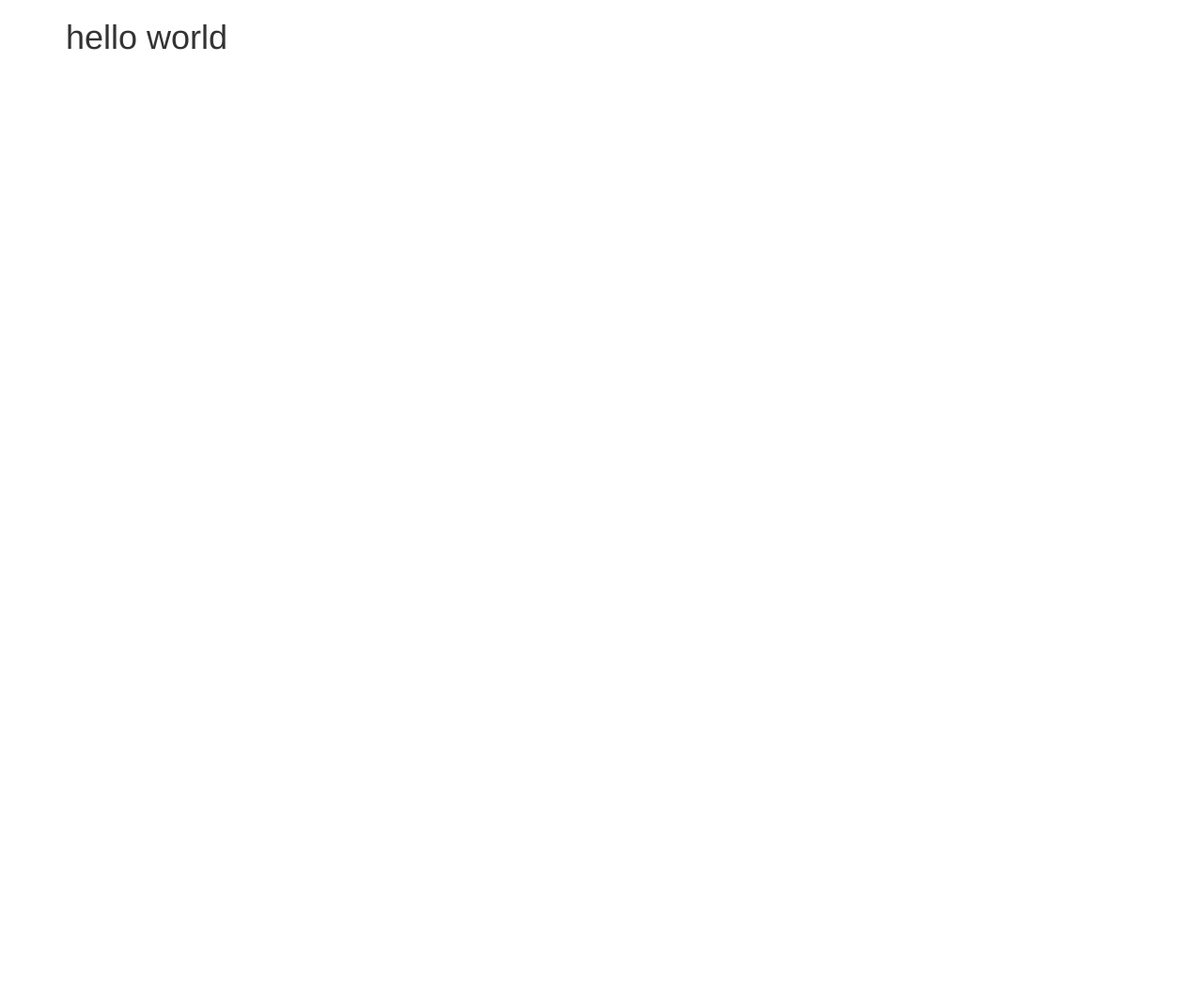
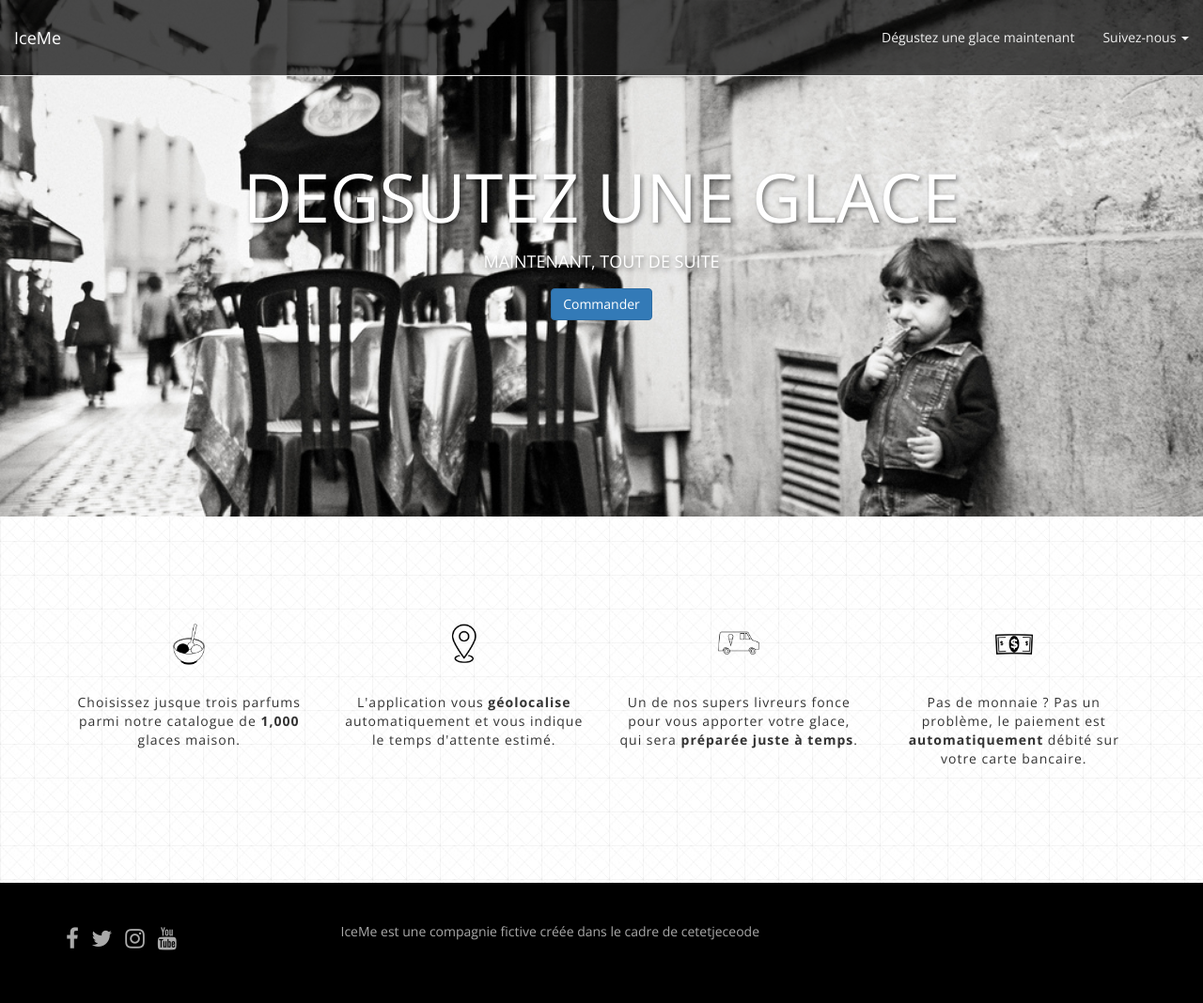
Before and after one commit to rjayce/iceme-github-pages, a plain HTML site: page index.html in a window 1280 px wide. Shown: the whole page at 94% size. Before the commit the page ends 800 px from the top, so only its background shows below. Drawn offline with nearby package versions, Linux system fonts and the light colour scheme.

Commit message:
Reprise de iceme-boothstrap

```diff
--- /dev/null
+++ b/css/style.css
@@ -0,0 +1,81 @@
+body {
+	background-image: url("../images/grid.jpg");
+	font-family: "Open Sans"
+}
+
+#footer {
+	background-color: black;
+	color: #aaaaaa;
+	padding-top: 3em;
+	padding-bottom: 3em;
+}
+
+#footer a {
+	color: #aaaaaa;
+}
+
+#footer a:hover {
+	color: #dddddd;
+}
+
+.social a {
+	font-size: 24px;
+}
+
+#wrapper {
+	background-image: url("../images/background/background.jpg");
+	height: 550px;
+	background-size: cover;
+	text-align: center;
+	padding-top: 150px;
+	color: white;
+	text-shadow: 2px 2px 5px rgba(0, 0, 0, 0.5);
+}
+
+#wrapper h1 {
+	font-size: 72px;
+}
+
+#wrapper h2 {
+	font-size: 18px;
+	margin-bottom: 1em;
+}
+
+.spacer {
+	height: 8em;
+}
+
+.feature p {
+	font-weight: 300;
+	letter-spacing: 1px;
+}
+
+.feature img {
+	margin-bottom: 2em;
+}
+
+.navbar-transparent {
+	background-color: rgba(0,0,0,0.7);
+}
+
+.navbar-transparent .navbar-brand,
+.navbar-transparent .navbar-nav > li > a {
+  color: #eeeeee;
+  line-height: 50px;
+}
+
+.navbar-transparent .navbar-nav > li > a:hover,
+.navbar-transparent .navbar-nav > li > a:active,
+.navbar-transparent .navbar-nav > li > a:focus,
+.navbar-transparent .navbar-nav > .open > a,
+.navbar-transparent .navbar-nav > .open > a:hover,
+.navbar-transparent .navbar-nav > .open > a:focus {
+  color: white;
+  background-color: rgba(0, 0, 0, 0.3);
+}
+
+.navbar-transparent .navbar-brand:hover,
+.navbar-transparent .navbar-brand:active,
+.navbar-transparent .navbar-brand:focus {
+  color: white;
+}
--- a/index.html
+++ b/index.html
@@ -1,14 +1,19 @@
 <!DOCTYPE html>
+
 <html>
+
   <head>
     <meta charset="utf-8">
     <meta http-equiv="X-UA-Compatible" content="IE=edge">
     <meta name="viewport" content="width=device-width, initial-scale=1">
 
-    <title>IceMe - Test Github</title>
+    <title>IceMe - Dégustez une glace</title>
 
     <link rel="stylesheet" href="https://maxcdn.bootstrapcdn.com/bootstrap/3.2.0/css/bootstrap.min.css">
     <link rel="stylesheet" href="https://maxcdn.bootstrapcdn.com/font-awesome/4.1.0/css/font-awesome.min.css">
+
+    <link href='https://fonts.googleapis.com/css?family=Open+Sans:400,300,700' rel='stylesheet' type='text/css'>
+    <link rel="stylesheet" href="css/style.css">
 
     <!-- HTML5 Shim and Respond.js IE8 support of HTML5 elements and media queries -->
     <!-- Leave those next 4 lines if you care about users using IE8 -->
@@ -19,17 +24,118 @@
   </head>
 
   <body>
-    <div class="container">
+
+    <nav class="navbar navbar-default navbar-transparent navbar-fixed-top">
+      <div class="container-fluid">
+        <!-- Brand and toggle get grouped for better mobile display -->
+        <div class="navbar-header">
+          <button type="button" class="navbar-toggle collapsed" data-toggle="collapse" data-target="#bs-example-navbar-collapse-1" aria-expanded="false">
+            <span class="sr-only">Toggle navigation</span>
+            <span class="icon-bar"></span>
+            <span class="icon-bar"></span>
+            <span class="icon-bar"></span>
+          </button>
+          <a class="navbar-brand" href="#">IceMe</a>
+        </div>
+
+        <!-- Collect the nav links, forms, and other content for toggling -->
+        <div class="collapse navbar-collapse" id="bs-example-navbar-collapse-1">
+
+          <ul class="nav navbar-nav navbar-right">
+            <li><a href="#">Dégustez une glace maintenant</a></li>
+            <li class="dropdown">
+              <a href="#" class="dropdown-toggle" data-toggle="dropdown" role="button" aria-haspopup="true" aria-expanded="false">Suivez-nous <span class="caret"></span></a>
+              <ul class="dropdown-menu">
+                <li><a href="#">Facebook</a></li>
+                <li><a href="#">Another action</a></li>
+                <li><a href="#">Something else here</a></li>
+                <li role="separator" class="divider"></li>
+                <li><a href="#">Separated link</a></li>
+              </ul>
+            </li>
+          </ul>
+        </div><!-- /.navbar-collapse -->
+      </div><!-- /.container-fluid -->
+    </nav>
+
+
+    <div id="wrapper">
+
+      <h1>DEGSUTEZ UNE GLACE</h1>
+      <h2>MAINTENANT, TOUT DE SUITE</h2>
+      <button type="button" class="btn btn-primary">Commander</button>
+
+    </div>
+
+    <div class="spacer"></div>
+
+    <div class="container text-center">
       <div class="row">
-        <div class="col-md-4">
-          <h1>hello world</h1>
+
+        <div class="col-sm-6 col-md-3 feature">
+          <img src="images/icon_57707/icon_57707.png" width="48">
+          <p>
+            Choisissez jusque trois parfums
+            parmi notre catalogue de <strong>1,000</strong> glaces maison.
+          </p>
+        </div>
+
+        <div class="col-sm-6 col-md-3 feature">
+          <img src="images/icon_29388/icon_29388.png" width="48">
+          <p>
+            L'application vous <strong>géolocalise</strong> automatiquement et vous
+            indique le temps d'attente estimé.
+          </p>
+        </div>
+
+        <div class="col-sm-6 col-md-3 feature">
+          <img src="images/icon_24755/icon_24755.png" width="48">
+          <p>
+            Un de nos supers livreurs fonce pour vous apporter votre glace,
+            qui sera <strong>préparée juste à temps</strong>.
+          </p>
+        </div>
+
+        <div class="col-sm-6 col-md-3 feature">
+          <img src="images/icon_17805/icon_17805.png" width="48">
+          <p>
+            Pas de monnaie ? Pas un problème, le paiement est <strong>automatiquement</strong>
+            débité sur votre carte bancaire.
+          </p>
+        </div>
+
+      </div>
+    </div>
+
+    <div class="spacer"></div>
+
+    <div id="footer">
+      <div class="container">
+        <div class="row">
+
+          <div class="col-xs-6 col-md-3">
+          <ul class="list-inline social">
+            <li><a href="https://facebook.com/iceme"><i class="fa fa-facebook"></i></a></li>
+            <li><a href="https://twitter.com/iceme"><i class="fa fa-twitter"></i></a></li>
+            <li><a href="https://instagram.com/iceme"><i class="fa fa-instagram"></i></a></li>
+            <li><a href="https://youtube.com/iceme"><i class="fa fa-youtube"></i></a>
+          </ul>
+          </div>
+
+          <div class="col-xs-6 col-md-9">
+          <p>
+            IceMe est une compagnie fictive créée dans le cadre de <a href="http://cetetejecode.fr">cetetjeceode</a>
+          </p>
+          </div>
+
         </div>
       </div>
     </div>
 
-
-    <!-- Including Bootstrap JS (with its jQuery dependency) so that dynamic components work -->
+       <!-- Including Bootstrap JS (with its jQuery dependency) so that dynamic components work -->
     <script src="https://ajax.googleapis.com/ajax/libs/jquery/1.11.1/jquery.min.js"></script>
     <script src="https://maxcdn.bootstrapcdn.com/bootstrap/3.2.0/js/bootstrap.min.js"></script>
+
   </body>
+
 </html>
```
Also changed, not shown: images/background/background.jpg (added), images/background/license.txt (added), images/grid.jpg (added), images/icon_17805/icon_17805.png (added), images/icon_17805/icon_17805.svg (added), images/icon_17805/license.txt (added), images/icon_24755/icon_24755.png (added), images/icon_24755/icon_24755.svg (added), images/icon_24755/license.txt (added), images/icon_29388/icon_29388.png (added), images/icon_29388/icon_29388.svg (added), images/icon_29388/license.txt (added), images/icon_57707/icon_57707.png (added), images/icon_57707/icon_57707.svg (added), 1 more files.
